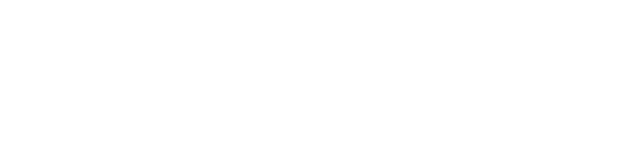
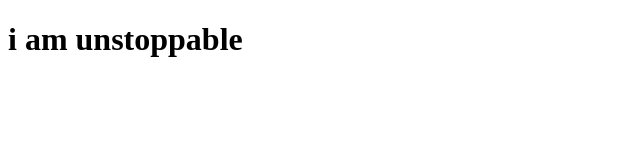
Before and after one commit to ThiaCODES/mycodes, a plain HTML site: page g.html in a window 1280 px wide. Shown: the whole page, without its empty margins (0-640 px from the left). Drawn offline with Linux system fonts and the light colour scheme.

Commit message:
changed g.html

```diff
--- a/g.html
+++ b/g.html
@@ -6,6 +6,6 @@
     <title>git is giting</title>
 </head>
 <body>
-
+    <h1>i am unstoppable</h1>
 </body>
 </html>
```
